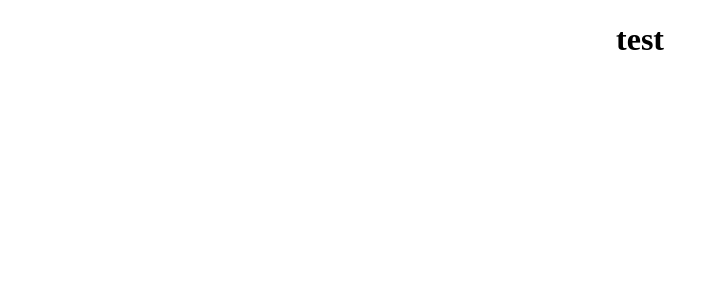
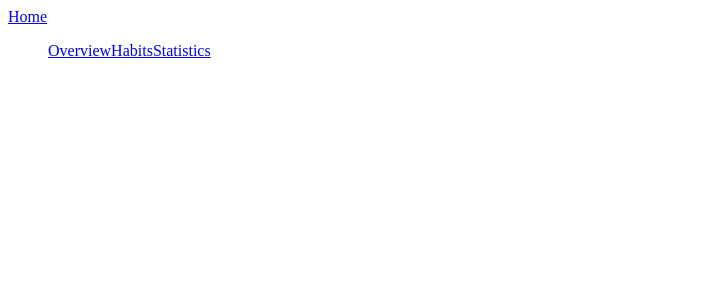
Before and after one commit to mayasaltzman/habit_tracker, a React (Create React App) app in the folder habit-tracker/: page / in a window 1280 px wide. Shown: the top 300 px of the page, without its empty margins (0-719 px from the left). Built offline with nearby package versions, Linux system fonts and the light colour scheme.

Commit message:
starting nav bar

```diff
--- a/habit-tracker/package.json
+++ b/habit-tracker/package.json
@@ -8,6 +8,7 @@
     "@testing-library/user-event": "^13.5.0",
     "react": "^18.2.0",
     "react-dom": "^18.2.0",
+    "react-router-dom": "^6.17.0",
     "react-scripts": "5.0.1",
     "web-vitals": "^2.1.4"
   },
--- a/habit-tracker/src/App.css
+++ b/habit-tracker/src/App.css
@@ -1,4 +1,4 @@
-.App {
+/* .App {
   text-align: center;
 }
 
@@ -35,4 +35,4 @@
   to {
     transform: rotate(360deg);
   }
-}
+} */
--- a/habit-tracker/src/App.js
+++ b/habit-tracker/src/App.js
@@ -1,9 +1,10 @@
 import './App.css';
+import NavBar from './components/NavBar';
 
 function App() {
   return (
     <div className="App">
-      <h1>test</h1>
+      <NavBar />
     </div>
   );
 }
--- /dev/null
+++ b/habit-tracker/src/components/NavBar.js
@@ -0,0 +1,24 @@
+import React from "react";
+import { Link } from "react-router-dom";
+
+
+const NavBar = () => {
+    return (
+        <nav>
+            <Link to="/">Home</Link>
+            <ul>
+                <lil>
+                    <Link to="/overview">Overview</Link>
+                </lil>
+                <lil>
+                    <Link to="/habits">Habits</Link>
+                </lil>
+                <lil>
+                    <Link to="/statistics">Statistics</Link>
+                </lil>
+            </ul>
+        </nav>
+    )
+}
+
+export default NavBar
--- a/habit-tracker/src/index.js
+++ b/habit-tracker/src/index.js
@@ -1,8 +1,11 @@
 import React from 'react';
 import ReactDOM from 'react-dom/client';
 import App from './App';
+import { BrowserRouter } from 'react-router-dom';
 
 const root = ReactDOM.createRoot(document.getElementById('root'));
 root.render(
-  <App />
+  <BrowserRouter>
+    <App />
+  </BrowserRouter>
 );
```
Also changed, not shown: habit-tracker/src/components/pages/Habits.js (added, +11 -0 lines), habit-tracker/src/components/pages/Home.js (added, +11 -0 lines), habit-tracker/src/components/pages/Overview.js (added, +11 -0 lines), habit-tracker/src/components/pages/Statistics.js (added, +11 -0 lines), habit-tracker/src/components/NavBar.css (added), 1 other file (tests, documents, lock files or other folders).
